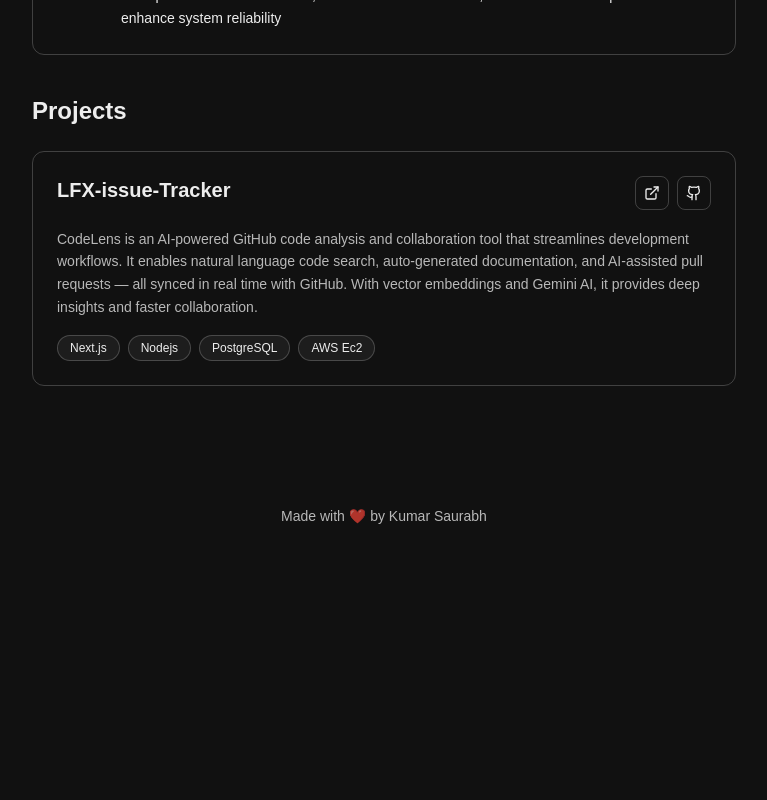
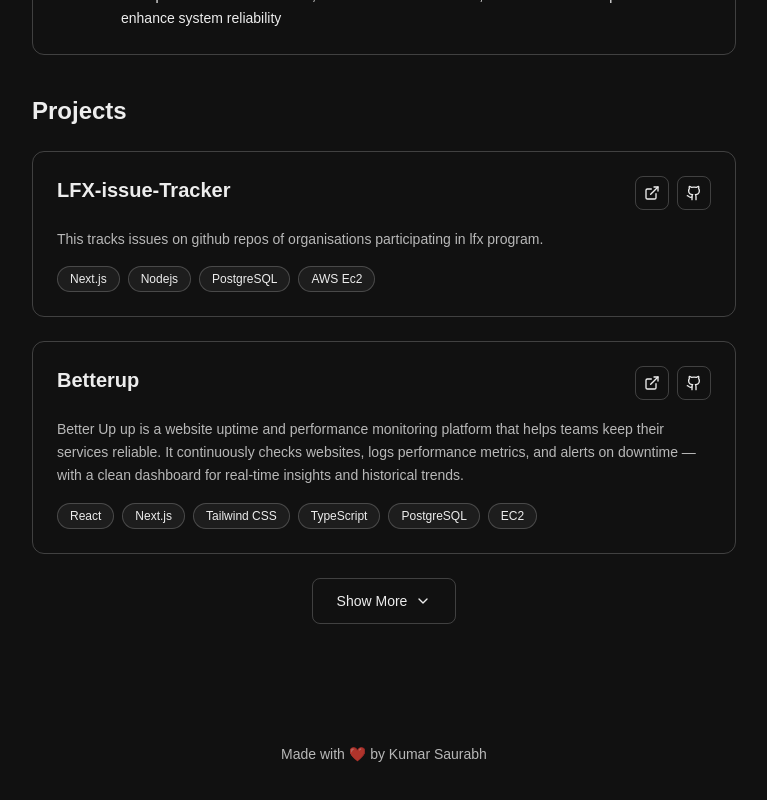
Before and after one commit to Kumar-s75/kumar-saurabh-works, a Next.js app: page / in a window 1280 px wide. Shown: the part 1534-2334 px from the top of the page, without its empty margins (256-1023 px from the left). Before the commit the page ends 2140 px from the top, so only its background shows below. Built offline with nearby package versions, Linux system fonts and the light colour scheme.

Commit message:
added some projects

```diff
--- a/components/home/Project.tsx
+++ b/components/home/Project.tsx
@@ -7,7 +7,7 @@ const ProjectArray = [
   {
       name: "LFX-issue-Tracker",
       description:
-        "CodeLens is an AI-powered GitHub code analysis and collaboration tool that streamlines development workflows. It enables natural language code search, auto-generated documentation, and AI-assisted pull requests — all synced in real time with GitHub. With vector embeddings and Gemini AI, it provides deep insights and faster collaboration.",
+        "This tracks issues on github repos of organisations participating in lfx program.",
       url: "",
       github: "https://github.com/Kumar-s75/lfx-issue-tracker",
       video: "",
@@ -19,22 +19,37 @@ const ProjectArray = [
 
       ],
   },
-  // {
-  //   name: "Pulse",
-  //   description:
-  //     "Pulse is a website uptime and performance monitoring platform that helps teams keep their services reliable. It continuously checks websites, logs performance metrics, and alerts on downtime — with a clean dashboard for real-time insights and historical trends.",
-  //   url: "https://pulse.punyakrit.dev",
-  //   github: "https://github.com/punyakrit/pulse",
-  //   video: "https://nooskjgrslpgyitgkovi.supabase.co/storage/v1/object/public/video-upload/pulse%20(1).mp4",
-  //   tech: [
-  //     "React",
-  //     "Next.js",
-  //     "Tailwind CSS",
-  //     "TypeScript",
-  //     "PostgreSQL",
-  //     "EC2",
-  //   ],
-  // },
+  {
+    name: "Betterup",
+    description:
+      "Better Up up is a website uptime and performance monitoring platform that helps teams keep their services reliable. It continuously checks websites, logs performance metrics, and alerts on downtime — with a clean dashboard for real-time insights and historical trends.",
+    url: "",
+    github: "https://github.com/Kumar-s75/Betterup",
+    video: "",
+    tech: [
+      "React",
+      "Next.js",
+      "Tailwind CSS",
+      "TypeScript",
+      "PostgreSQL",
+      "EC2",
+    ],
+  },
+  {
+    name: "Ai-Presentation-Generator",
+    description:
+  "It is an AI-powered slide generator that takes user input prompts and generates structured presentations using Gemini AI. It supports both PDF and PPT export functionalities.",
+    url: "",
+    github: "https://github.com/Kumar-s75/presentation-generator",
+    video: "",
+    tech: [
+      "Nodejs",
+      "Go",
+      "Redis",
+      "PostgreSQL",
+      "Gemini API Key",
+    ],
+  },
   // {
   //   name: "Arcane",
   //   description:
```
Also changed, not shown: 1 other file (tests, documents, lock files or other folders).
